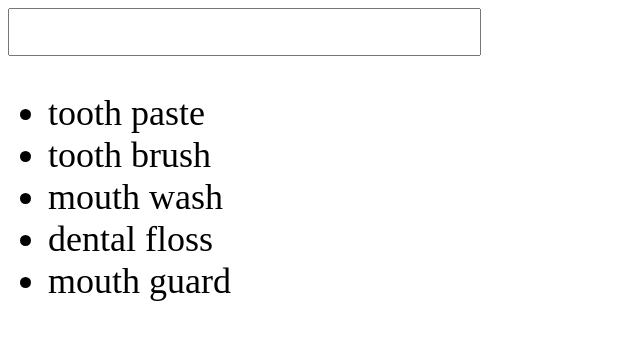
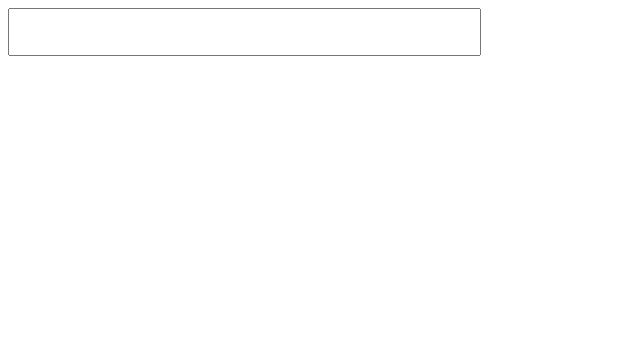
Before and after one commit to mihiranchathuranga/learn_react3, a React (Create React App) app: page / in a window 1280 px wide. Shown: the top 340 px of the page, without its empty margins (0-640 px from the left). Built offline with nearby package versions, Linux system fonts and the light colour scheme.

Commit message:
use productState in SearchBar component

```diff
--- a/src/components/App.js
+++ b/src/components/App.js
@@ -1,10 +1,14 @@
-import React, {useEffect} from 'react'
+import React, {useEffect,useState} from 'react'
 import CountButton from './CountButton/CountButton'
 import SearchBar from './SearchBar/SearchBar'
 
 
 
 const App = () => {
+
+    //storing the value inside the "state" of the Component
+
+    const[productState,setProductState] = useState([])
 
     useEffect( () => {
 
@@ -13,13 +17,7 @@ const App = () => {
         <div>
 
            {/*<CountButton incrementBy={5} buttonColor="blue"/>*/}
-          <SearchBar products={[
-    'tooth paste',
-    'tooth brush',
-    'mouth wash',
-    'dental floss',
-    'mouth guard'
-]}/>
+          <SearchBar products={productState}/>
 
 
 
```
